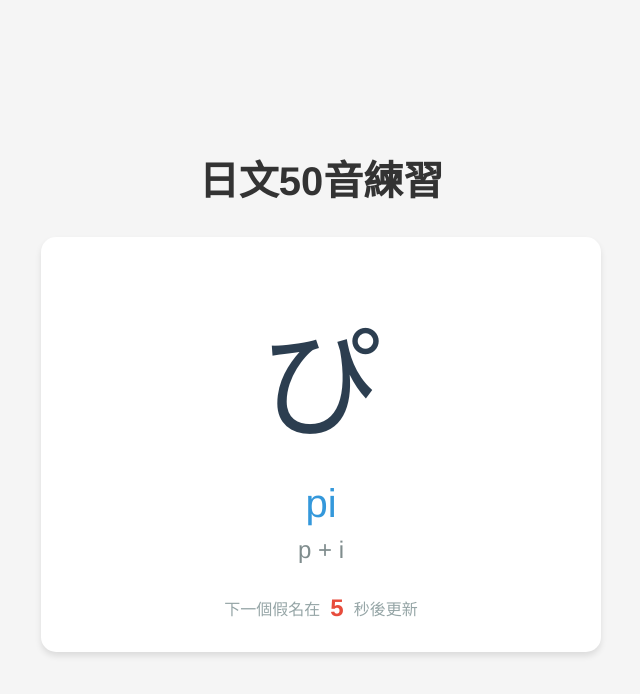
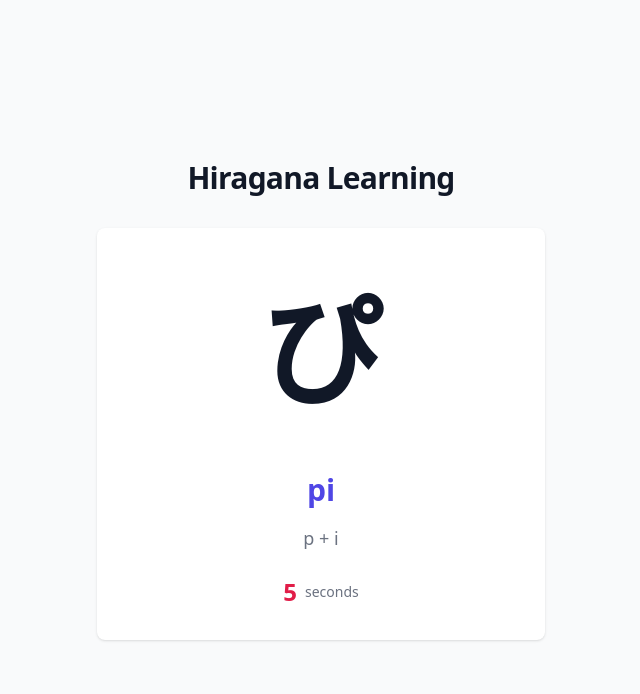
Before and after one commit to jimmy0328/learn-japanese, a plain HTML site: page index.html in a window 1280 px wide. Shown: the whole page, without its empty margins (319-959 px from the left). Drawn offline with nearby package versions, Linux system fonts and the light colour scheme.

Commit message:
調整為tailwindui style

```diff
--- a/index.html
+++ b/index.html
@@ -1,24 +1,43 @@
 <!DOCTYPE html>
-<html lang="zh-TW">
+<html lang="ja" class="h-full bg-gray-50">
 <head>
     <meta charset="UTF-8">
     <meta name="viewport" content="width=device-width, initial-scale=1.0">
-    <title>日文50音練習</title>
-    <link rel="stylesheet" href="styles.css">
+    <title>Hiragana Learning</title>
+    <script src="https://cdn.tailwindcss.com"></script>
 </head>
-<body>
-    <div class="container">
-        <h1>日文50音練習</h1>
-        <div class="card">
-            <div class="kana" id="kana">あ</div>
-            <div class="info">
-                <div class="romaji" id="romaji">a</div>
-                <div class="pronunciation" id="pronunciation">as in "father"</div>
-            </div>
-            <div class="timer-container">
-                <div class="timer-label">下一個假名在</div>
-                <div class="timer" id="timer">10</div>
-                <div class="timer-label">秒後更新</div>
+<body class="h-full">
+    <div class="min-h-full flex flex-col justify-center py-12 sm:px-6 lg:px-8">
+        <div class="sm:mx-auto sm:w-full sm:max-w-md">
+            <h1 class="text-center text-3xl font-bold tracking-tight text-gray-900">
+                Hiragana Learning
+            </h1>
+        </div>
+
+        <div class="mt-8 sm:mx-auto sm:w-full sm:max-w-md">
+            <div class="bg-white py-8 px-4 shadow sm:rounded-lg sm:px-10">
+                <!-- Kana Card -->
+                <div class="text-center">
+                    <div id="kana" class="text-[120px] font-bold text-gray-900 mb-8"></div>
+
+                    <div class="space-y-4">
+                        <!-- Romaji -->
+                        <div>
+                            <div id="romaji" class="text-3xl font-semibold text-indigo-600"></div>
+                        </div>
+
+                        <!-- Pronunciation -->
+                        <div>
+                            <div id="pronunciation" class="text-lg text-gray-500"></div>
+                        </div>
+                    </div>
+
+                    <!-- Timer -->
+                    <div class="mt-6 flex items-center justify-center gap-x-2">
+                        <div id="timer" class="text-2xl font-semibold text-rose-600"></div>
+                        <span class="text-sm text-gray-500">seconds</span>
+                    </div>
+                </div>
             </div>
         </div>
     </div>
--- a/styles.css
+++ /dev/null
@@ -1,75 +0,0 @@
-* {
-    margin: 0;
-    padding: 0;
-    box-sizing: border-box;
-}
-
-body {
-    font-family: 'Helvetica Neue', Arial, sans-serif;
-    background-color: #f5f5f5;
-    min-height: 100vh;
-    display: flex;
-    justify-content: center;
-    align-items: center;
-}
-
-.container {
-    text-align: center;
-    width: 100%;
-    max-width: 600px;
-    padding: 20px;
-}
-
-h1 {
-    color: #333;
-    margin-bottom: 30px;
-    font-size: 2.5em;
-}
-
-.card {
-    background-color: white;
-    border-radius: 15px;
-    padding: 30px;
-    box-shadow: 0 4px 6px rgba(0, 0, 0, 0.1);
-}
-
-.kana {
-    font-size: 120px;
-    margin: 20px 0;
-    color: #2c3e50;
-}
-
-.info {
-    margin: 20px 0;
-}
-
-.romaji {
-    font-size: 40px;
-    color: #3498db;
-    margin-bottom: 10px;
-}
-
-.pronunciation {
-    font-size: 24px;
-    color: #7f8c8d;
-    margin-bottom: 20px;
-}
-
-.timer-container {
-    margin-top: 30px;
-    display: flex;
-    justify-content: center;
-    align-items: center;
-    gap: 10px;
-}
-
-.timer {
-    font-size: 24px;
-    color: #e74c3c;
-    font-weight: bold;
-}
-
-.timer-label {
-    color: #95a5a6;
-    font-size: 16px;
-}
```
